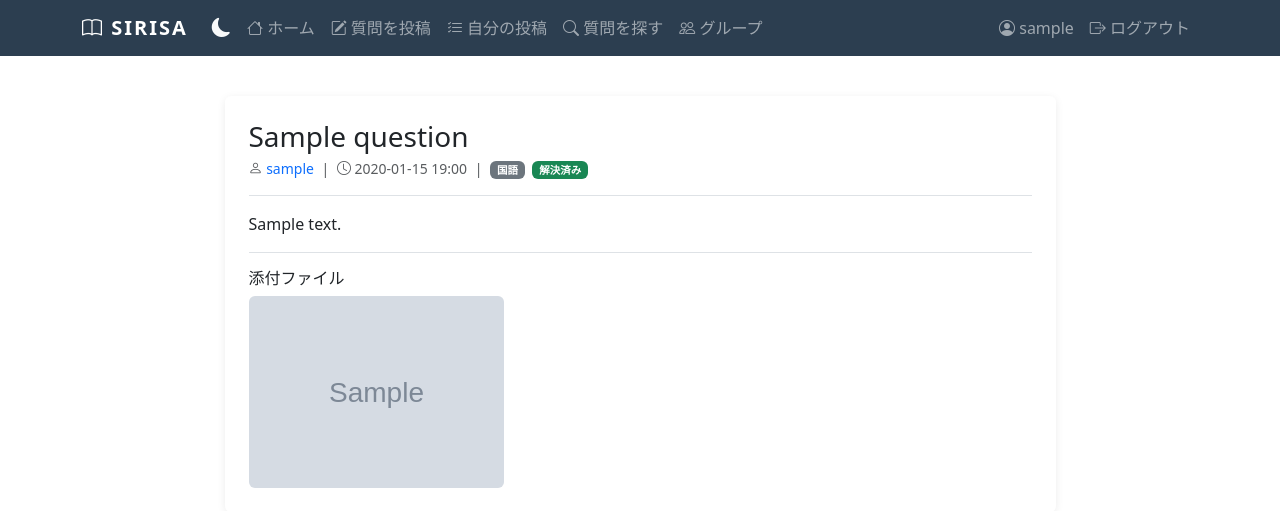
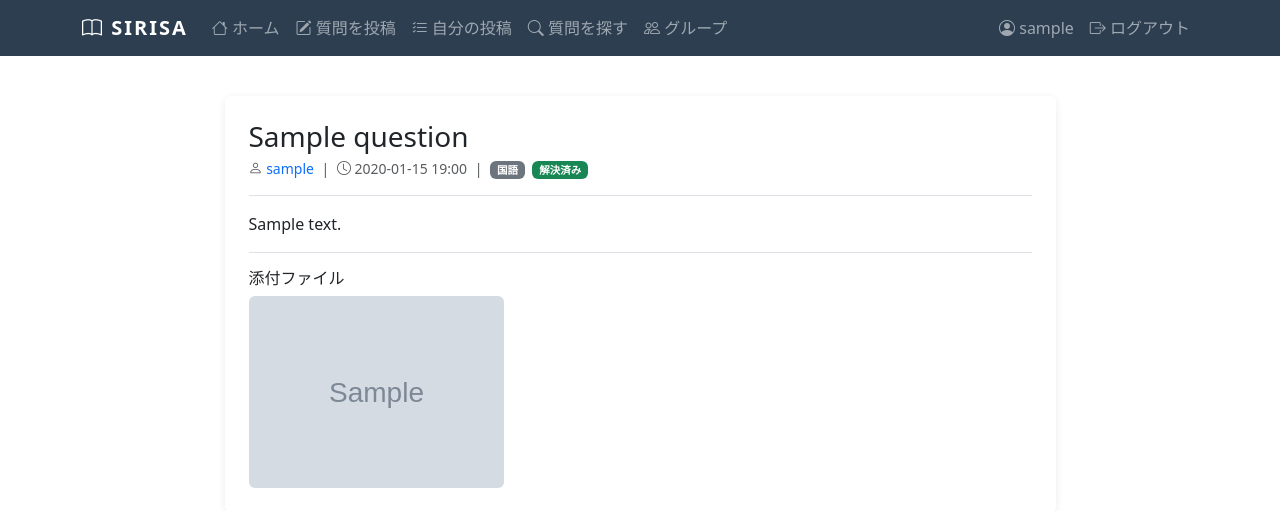
Before and after one commit to NoguchiKyosuke/sirisa, a Django app: page /questions/1/ in a window 1280 px wide. Shown: the top 511 px of the page. Run offline with Django 4.2, Linux system fonts and the light colour scheme; a user stored in the database is signed in; data comes from the database, SQL or seed files in the repository; tables that the repository leaves empty hold one stand-in row (values such as "Sample post"); grey boxes marked "Sample" are stand-in pictures; parts of the project's set-up code (start-up, migrations or seed data) failed here and were passed over.

Commit message:
[AI] ダークモード完全廃止、AI返信表示修正、Shadow DOM onclick修正
- ダークモード完全廃止: [data-bs-theme=dark] CSS、トグルボタン、JS、Shadow DOM内ダークモードCSS全削除
- ライトモード固定（data-bs-theme=light）に統一
- 既存のAI返信データ7件のHTML文書ラッパーをDB上で修正済み
- Shadow DOM内onclickを間接eval (0, eval)(code)に変更しグローバルスコープで実行（nextSlide等の関数アクセス修正）
- copilot-instructions.md更新（ダークモード削除、onclick修正方法、strip_html_document_wrapper記載）

```diff
--- a/questions/templates/questions/detail.html
+++ b/questions/templates/questions/detail.html
@@ -365,55 +365,6 @@ function initShadowDOM() {
         katexCSS.href = 'https://cdn.jsdelivr.net/npm/katex@0.16.9/dist/katex.min.css';
         shadow.appendChild(katexCSS);
 
-        // ダークモード対応CSS をShadow DOM内に注入
-        const darkModeStyle = document.createElement('style');
-        darkModeStyle.textContent = `
-            :host-context([data-bs-theme="dark"]) .shadow-content {
-                color: #e0e0e0;
-                background-color: transparent;
-            }
-            :host-context([data-bs-theme="dark"]) .shadow-content h1,
-            :host-context([data-bs-theme="dark"]) .shadow-content h2,
-            :host-context([data-bs-theme="dark"]) .shadow-content h3,
-            :host-context([data-bs-theme="dark"]) .shadow-content h4,
-            :host-context([data-bs-theme="dark"]) .shadow-content h5,
-            :host-context([data-bs-theme="dark"]) .shadow-content h6 {
-                color: #f0f0f0;
-            }
-            :host-context([data-bs-theme="dark"]) .shadow-content a {
-                color: #5dade2;
-            }
-            :host-context([data-bs-theme="dark"]) .shadow-content table,
-            :host-context([data-bs-theme="dark"]) .shadow-content th,
-            :host-context([data-bs-theme="dark"]) .shadow-content td {
-                border-color: #444;
-                color: #e0e0e0;
-            }
-            :host-context([data-bs-theme="dark"]) .shadow-content pre,
-            :host-context([data-bs-theme="dark"]) .shadow-content code {
-                background-color: #1a1a2e;
-                color: #e0e0e0;
-            }
-            :host-context([data-bs-theme="dark"]) .shadow-content blockquote {
-                border-left-color: #5dade2;
-                color: #ccc;
-            }
-            :host-context([data-bs-theme="dark"]) .shadow-content .slide {
-                background-color: #16213e;
-                color: #e0e0e0;
-            }
-            :host-context([data-bs-theme="dark"]) .shadow-content svg text {
-                fill: #e0e0e0;
-            }
-            /* Fallback for browsers not supporting :host-context */
-            @media (prefers-color-scheme: dark) {
-                .shadow-content {
-                    color: #e0e0e0;
-                }
-            }
-        `;
-        shadow.appendChild(darkModeStyle);
-
         // コンテンツコンテナ作成
         const container = document.createElement('div');
         container.className = 'shadow-content';
@@ -494,13 +445,15 @@ function initShadowDOM() {
 
         // Shadow DOM内のonclick属性をaddEventListenerに変換
         // Shadow DOM内のonclickはグローバルスコープにアクセスできないため
+        // 間接eval (0, eval)(code) でグローバルスコープで実行する
         container.querySelectorAll('[onclick]').forEach(function(el) {
             var code = el.getAttribute('onclick');
             el.removeAttribute('onclick');
             el.addEventListener('click', function(e) {
                 try {
-                    var fn = new Function(code);
-                    fn.call(el);
+                    // 間接evalはグローバルスコープで実行されるため
+                    // document.headに移動したスクリプトで定義された関数にアクセスできる
+                    (0, eval)(code);
                 } catch (err) {
                     console.warn('Shadow DOM onclick error:', err);
                 }
--- a/templates/base.html
+++ b/templates/base.html
@@ -20,41 +20,31 @@
             --sirisa-primary: #2c3e50;
             --sirisa-accent: #3498db;
         }
-        [data-bs-theme="dark"] {
-            --sirisa-primary: #1a252f;
-            --sirisa-accent: #5dade2;
-            --bs-body-bg: #1a1a2e;
-            --bs-body-color: #e0e0e0;
-        }
+
         body { background-color: var(--bs-body-bg, #f8f9fa); min-height: 100vh; display: flex; flex-direction: column; }
         .navbar { background-color: var(--sirisa-primary) !important; }
         .navbar-brand { font-weight: 700; letter-spacing: 2px; }
         .main-content { flex: 1; }
         .card { border: none; box-shadow: 0 2px 8px rgba(0,0,0,0.08); }
-        [data-bs-theme="dark"] .card { background-color: #16213e; box-shadow: 0 2px 8px rgba(0,0,0,0.3); }
+
         .btn-sirisa { background-color: var(--sirisa-accent); color: white; border: none; }
         .btn-sirisa:hover { background-color: #2980b9; color: white; }
-        [data-bs-theme="dark"] .btn-sirisa:hover { background-color: #3498db; }
+
         .ai-badge { background: linear-gradient(135deg, #667eea 0%, #764ba2 100%);
                     color: white; padding: 2px 8px; border-radius: 12px; font-size: 0.75rem; }
         .ai-answer-card { border-left: 4px solid #667eea; background: #f8f9ff; }
-        [data-bs-theme="dark"] .ai-answer-card { background: #1a1a3e; }
+
         .reaction-btn { border: 1px solid #dee2e6; border-radius: 20px; padding: 4px 12px;
                         background: white; cursor: pointer; transition: all 0.2s; }
-        [data-bs-theme="dark"] .reaction-btn { background: #16213e; border-color: #444; color: #e0e0e0; }
         .reaction-btn:hover, .reaction-btn.active { background: #e3f2fd; border-color: var(--sirisa-accent); }
-        [data-bs-theme="dark"] .reaction-btn:hover, [data-bs-theme="dark"] .reaction-btn.active { background: #1a3a5c; }
         .reaction-btn [data-count] { color: #333; }
-        [data-bs-theme="dark"] .reaction-btn [data-count] { color: #e0e0e0; }
-        /* AI返信ボディのダークモード対応 */
-        [data-bs-theme="dark"] .ai-reply-body { color: #e0e0e0; }
-        [data-bs-theme="dark"] .ai-reply-body a { color: #5dade2; }
+
         .answer-collapsed { max-height: 200px; overflow: hidden; position: relative; }
         .answer-collapsed::after { content: ''; position: absolute; bottom: 0; left: 0; right: 0;
                                    height: 60px; background: linear-gradient(transparent, var(--bs-body-bg, white)); }
         .auto-save-indicator { font-size: 0.8rem; color: #6c757d; }
         footer { background-color: var(--sirisa-primary); color: #adb5bd; }
-        .dark-mode-toggle { cursor: pointer; font-size: 1.2rem; padding: 0.25rem 0.5rem; }
+
         @media (max-width: 768px) {
             .table-responsive { font-size: 0.85rem; }
         }
@@ -73,10 +63,7 @@
                     aria-expanded="false" aria-label="メニュー">
                 <span class="navbar-toggler-icon"></span>
             </button>
-            <!-- ダークモード切替 -->
-            <button class="btn dark-mode-toggle text-light border-0" onclick="toggleDarkMode()" title="ダークモード切替" aria-label="ダークモード切替">
-                <i class="bi bi-moon-fill" id="darkModeIcon"></i>
-            </button>
+
             <div class="collapse navbar-collapse" id="navbarNav">
                 {% if user.is_authenticated %}
                 <ul class="navbar-nav me-auto">
@@ -186,29 +173,6 @@
     })();
     </script>
     <script>
-        // ダークモード
-        function toggleDarkMode() {
-            const html = document.documentElement;
-            const isDark = html.getAttribute('data-bs-theme') === 'dark';
-            html.setAttribute('data-bs-theme', isDark ? 'light' : 'dark');
-            localStorage.setItem('theme', isDark ? 'light' : 'dark');
-            updateDarkModeIcon();
-        }
-        function updateDarkModeIcon() {
-            const icon = document.getElementById('darkModeIcon');
-            if (!icon) return;
-            const isDark = document.documentElement.getAttribute('data-bs-theme') === 'dark';
-            icon.className = isDark ? 'bi bi-sun-fill' : 'bi bi-moon-fill';
-        }
-        // ページ読み込み時にテーマ復元
-        (function() {
-            const saved = localStorage.getItem('theme');
-            if (saved === 'dark' || (!saved && window.matchMedia('(prefers-color-scheme: dark)').matches)) {
-                document.documentElement.setAttribute('data-bs-theme', 'dark');
-            }
-            updateDarkModeIcon();
-        })();
-
         // KaTeX自動レンダリング（htmx更新後）
         document.addEventListener('htmx:afterSwap', function() {
             if (typeof renderMathInElement !== 'undefined') {
```
Also changed, not shown: questions/services/gemini_service.py (+25 -2 lines), .github/copilot-instructions.md.
